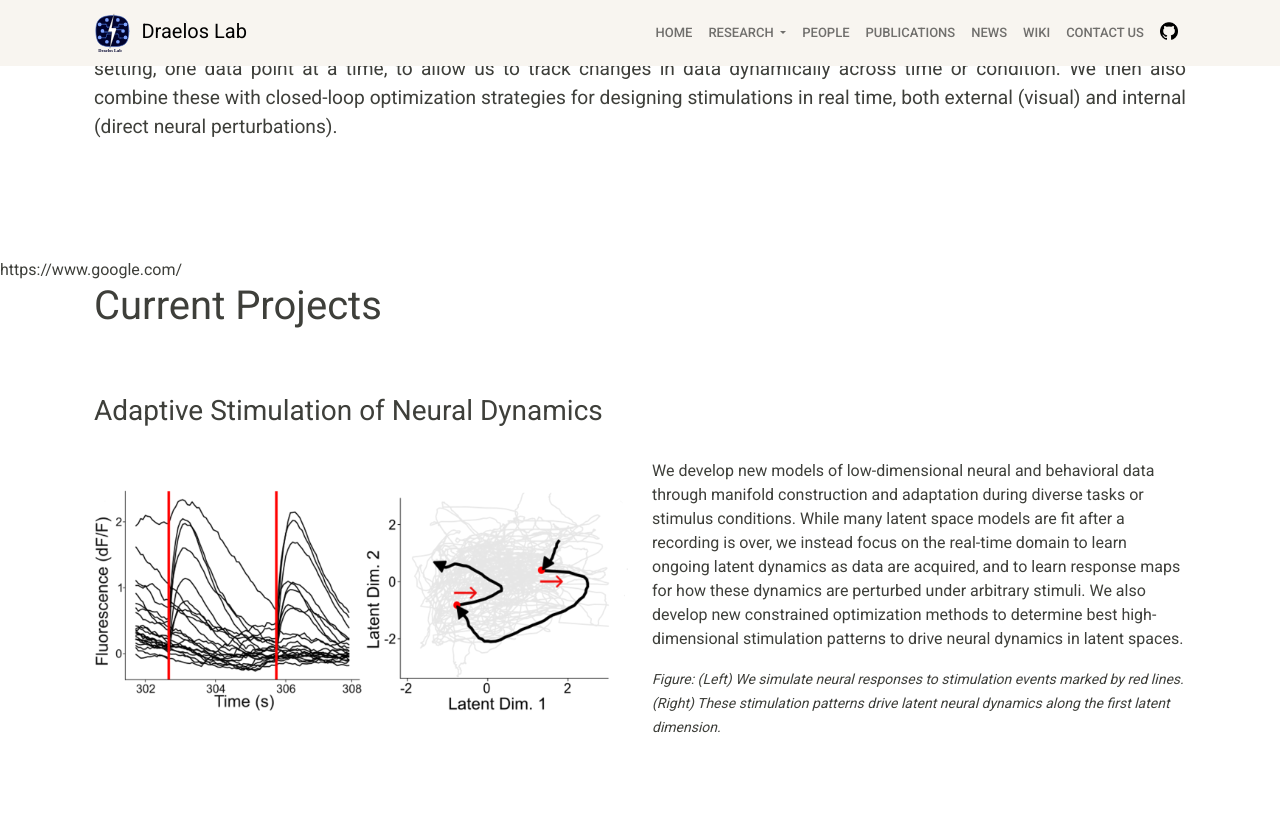
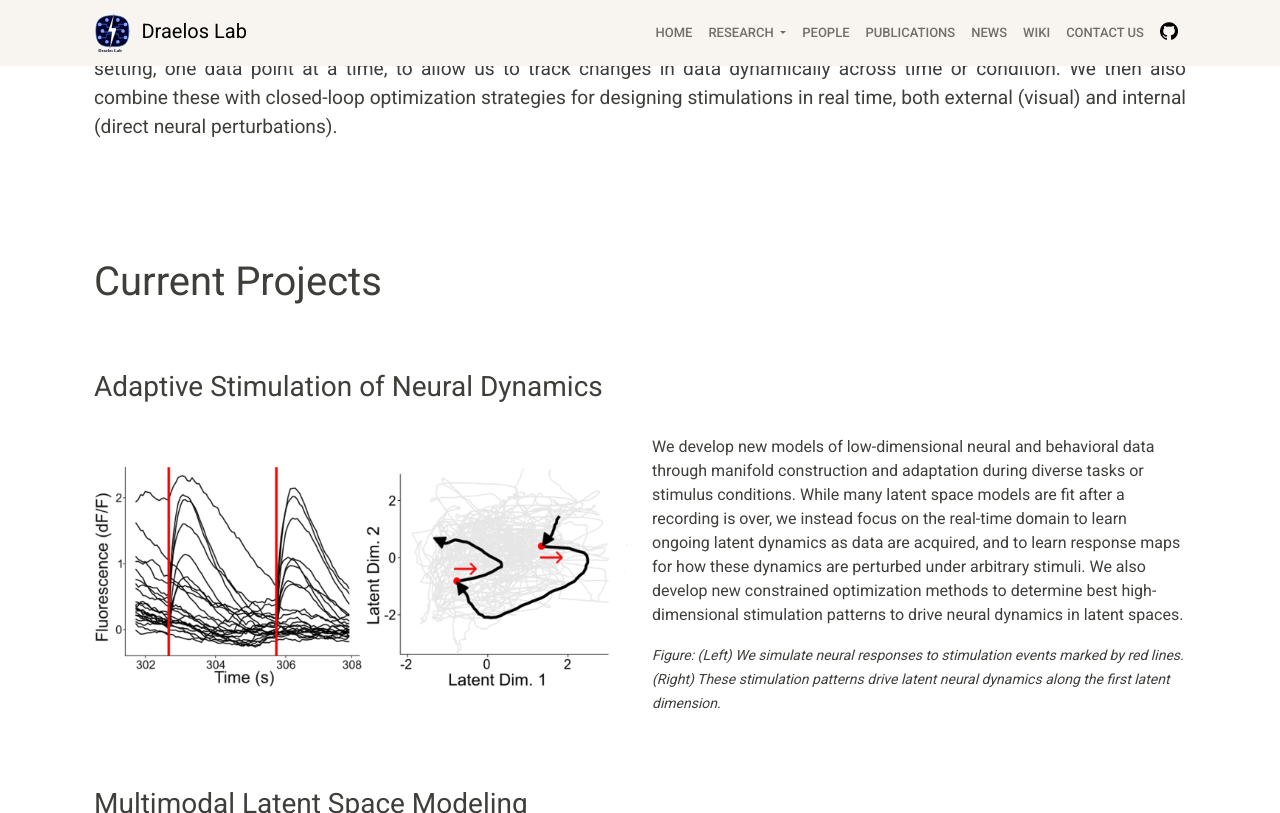
Before and after one commit to draeloslab/Website, a Jekyll site: the page built from research.html, in a window 1280 px wide and 900 px high, scrolled down 457 px, cut to the strip 0-813 px from the top of the window. Built offline with Jekyll 4.4.1, drawn with Linux system fonts in a browser that asks for light colours; nearby versions of some CDN libraries.

Commit message:
removed visible random  google.com

```diff
--- a/research.html
+++ b/research.html
@@ -23,7 +23,7 @@ permalink: /research/
 </section>
 
 {% assign projects = site.projects | where: "active", "true" | sort: "order" %}
-<section class="mb-0">https://www.google.com/
+<section class="mb-0">
     <div class="container px-4">
         <div class="row gx-4">
             <div class="col-lg-12">
```
